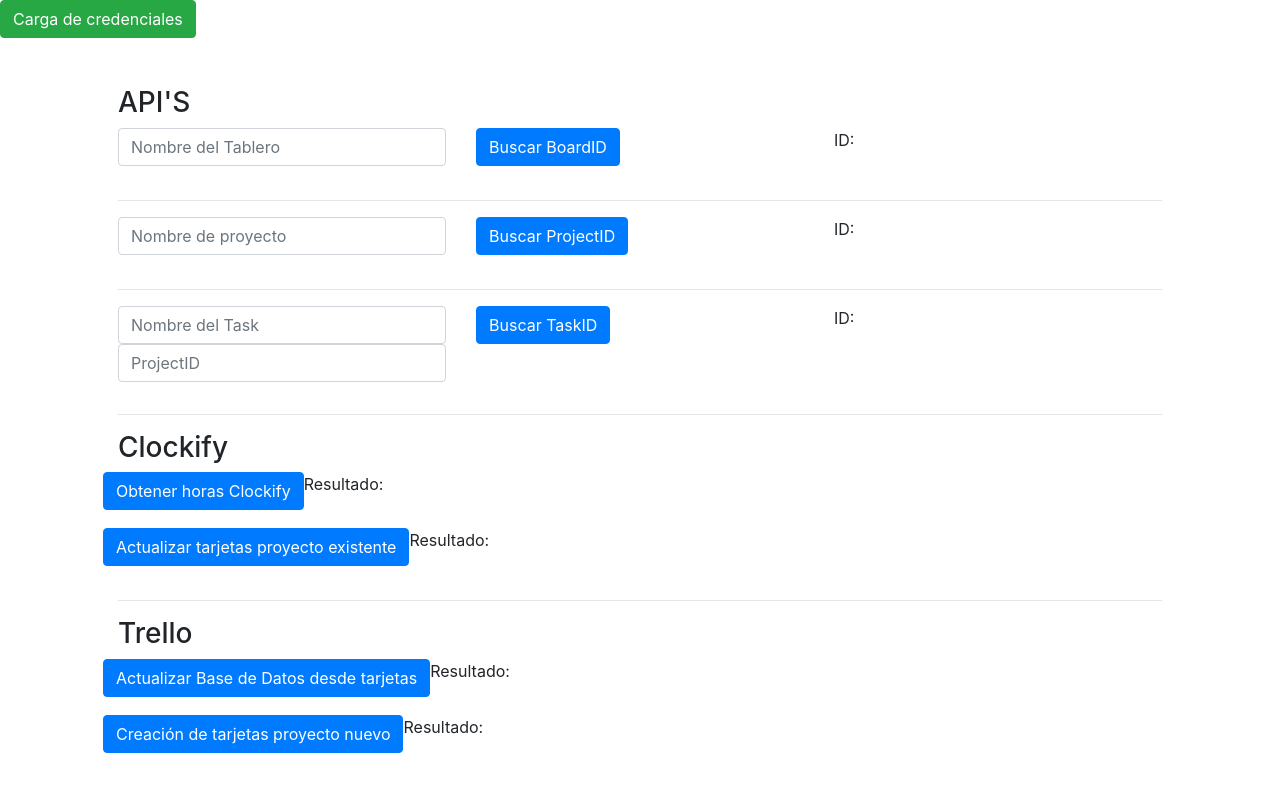
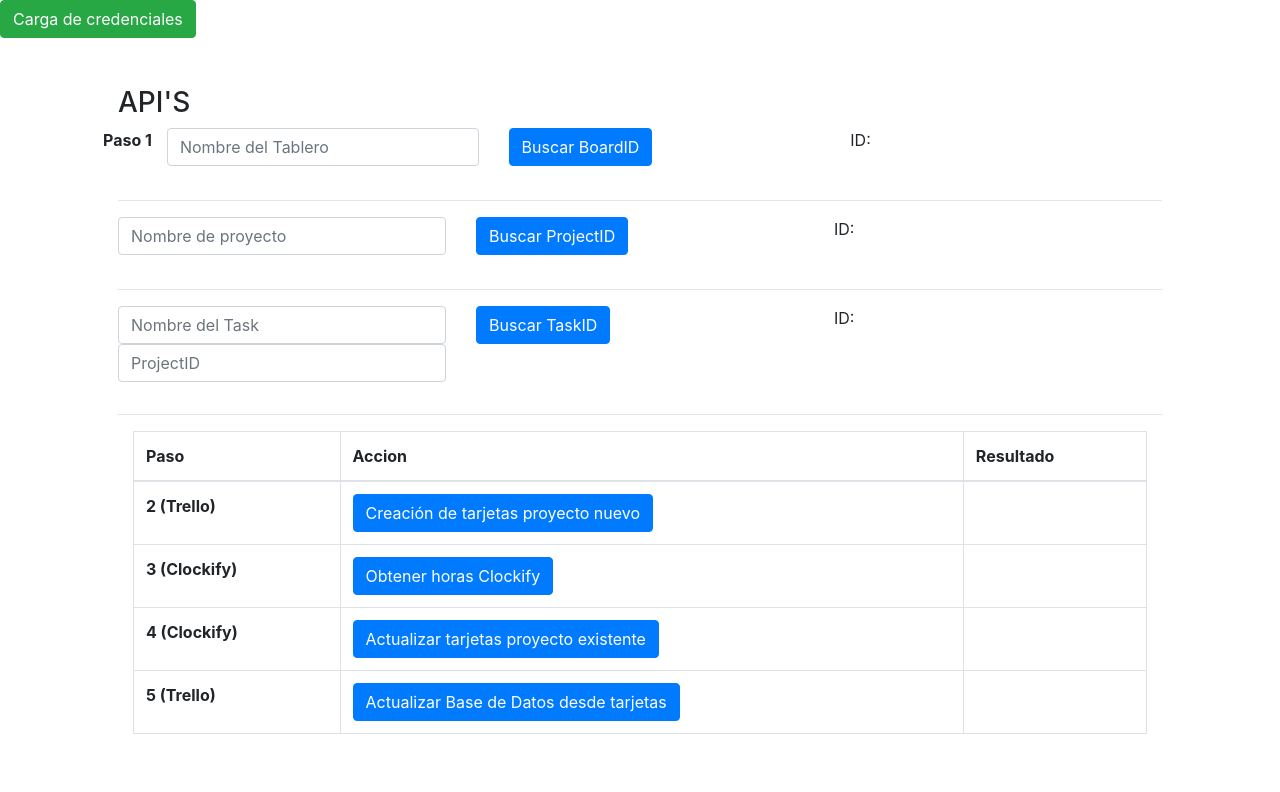
Before and after one commit to enmanuel23x/gestion-backend, a website: page views/index.html in a window 1280 px wide. Drawn offline with nearby package versions, Linux system fonts and the light colour scheme.

Commit message:
Index updated

```diff
--- a/views/index.html
+++ b/views/index.html
@@ -1,58 +1,82 @@
 <!DOCTYPE html>
 <html lang="en">
+
 <head>
   <meta charset="UTF-8">
-    <title>Title</title>
+  <title>Integración</title>
   <script src="https://cdn.jsdelivr.net/npm/vue@2.5.16/dist/vue.js"></script>
   <script src="https://cdnjs.cloudflare.com/ajax/libs/axios/0.19.2/axios.js"></script>
   <link rel="stylesheet" href="https://stackpath.bootstrapcdn.com/bootstrap/4.5.0/css/bootstrap.min.css" integrity="sha384-9aIt2nRpC12Uk9gS9baDl411NQApFmC26EwAOH8WgZl5MYYxFfc+NcPb1dKGj7Sk" crossorigin="anonymous">
 
 </head>
+
 <body>
-    <div  id="info">
+  <div id="info">
     <button @click="Change" v-if="band" class="btn btn-success">Carga de credenciales</button>
     <button @click="Change" v-else class="btn btn-success">Prueba de rutas</button>
     <div class="container pt-5 pb-5 pl-5 pr-5" v-if="band">
       <h3>API'S</h3>
+      <!-- Paso 1 -->
       <div class="row pb-3">
+        <strong>Paso 1</strong>
         <div class="col"><input v-model="boardName" type="text" class="form-control" placeholder="Nombre del Tablero"></div>
         <div class="col"><button class="btn btn-primary" @click="getBoardID(boardName)">Buscar BoardID</button></div>
-        <div class="col"><p>ID: {{ boardID }}</p></div>
+        <div class="col">
+          <p>ID: {{ boardID }}</p>
+        </div>
       </div>
       <hr>
       <div class="row pb-3">
         <div class="col"><input v-model="projectName" type="text" class="form-control" placeholder="Nombre de proyecto"></div>
         <div class="col"><button class="btn btn-primary" @click="getProjectID(projectName)">Buscar ProjectID</button></div>
-        <div class="col"><p>ID: {{ projectID }}</p></div>
+        <div class="col">
+          <p>ID: {{ projectID }}</p>
+        </div>
       </div>
       <hr>
       <div class="row pb-3">
         <div class="col">
-            <input v-model="taskName"  type="text" class="form-control" placeholder="Nombre del Task">
+          <input v-model="taskName" type="text" class="form-control" placeholder="Nombre del Task">
           <input v-model="proID" type="text" class="form-control" placeholder="ProjectID">
         </div>
         <div class="col"><button class="btn btn-primary" @click="getTaskID(taskName, proID)">Buscar TaskID</button></div>
-        <div class="col"><p>ID: {{ taskID }}</p></div>
+        <div class="col">
+          <p>ID: {{ taskID }}</p>
+        </div>
       </div>
       <hr>
-    <h3>Clockify</h3>
-    <div class="row pb-3">
-        <div ><button class="btn btn-primary" @click="getTime()">Obtener horas Clockify</button></div>
-        <div><p>Resultado: {{ Time }}</p></div>
-    </div>
-    <div class="row pb-3">
-        <div ><button class="btn btn-primary" @click="actualizar()">Actualizar tarjetas proyecto existente</button></div>
-        <div ><p>Resultado: {{ Time2 }}</p></div>
-    </div>
-    <hr>
-    <h3>Trello</h3>
-    <div class="row pb-3">
-        <div ><button class="btn btn-primary" @click="getCards()">Actualizar Base de Datos desde tarjetas</button></div>
-        <div ><p>Resultado: {{ cards }}</p></div>
-    </div>
-    <div class="row pb-3">
-        <div><button class="btn btn-primary" @click="createCards()">Creación de tarjetas proyecto nuevo</button></div>
-        <div><p>Resultado: {{ cards2 }}</p></div>
+      <div class="col-12">
+        <table class="table table-bordered">
+          <thead>
+            <tr>
+              <th scope="col">Paso</th>
+              <th scope="col">Accion</th>
+              <th scope="col">Resultado</th>
+            </tr>
+          </thead>
+          <tbody>
+            <tr>
+              <th scope="row">2 (Trello)</th>
+              <td><button class="btn btn-primary" @click="createCards()">Creación de tarjetas proyecto nuevo</button></td>
+              <td>{{ cards2 }}</td>
+            </tr>
+            <tr>
+              <th scope="row">3 (Clockify)</th>
+              <td><button class="btn btn-primary" @click="getTime()">Obtener horas Clockify</button></td>
+              <td>{{ Time }}</td>
+            </tr>
+            <tr>
+              <th scope="row">4 (Clockify)</th>
+              <td><button class="btn btn-primary" @click="actualizar()">Actualizar tarjetas proyecto existente</button></td>
+              <td>{{ Time2 }}</td>
+            </tr>
+            <tr>
+              <th scope="row">5 (Trello)</th>
+              <td><button class="btn btn-primary" @click="getCards()">Actualizar Base de Datos desde tarjetas</button></td>
+              <td>{{ cards }}</td>
+            </tr>
+          </tbody>
+        </table>
       </div>
     </div>
     <div class="container pt-5 pb-5 pl-5 pr-5" v-else>
@@ -102,7 +126,7 @@
           /*recibe parametro name(nombre del proyecto) y client(nombre del cliente), busca en la lista de proyectos,
           devuelve el resultado filtrado y se retorna el ID en la funcion
           (si los parametros coinciden en su totalidad es la posicion 0 en la lista)*/
-                return new Promise(async (resolve,reject) => {
+          return new Promise(async (resolve, reject) => {
             try {
               const result = await axios.get(`/workspaces/${this.workspaceId}/projects?name=${name}`);
               this.projectID = result.data[0].id
@@ -119,7 +143,7 @@
           /*recibe parametro name(nombre de la tarea) y projectId(ID del proyecto), busca en la lista de tareas dentro del proyecto,
           devuelve el resultado filtrado y se retorna el ID en la funcion
           (si los parametros coinciden en su totalidad es la posicion 0 en la lista)*/
-                return new Promise(async (resolve,reject) => {
+          return new Promise(async (resolve, reject) => {
             try {
               const result = await axios.get(`/workspaces/${this.workspaceId}/projects/${projectId}/tasks?name=${name}`);
               this.taskID = result.data[0].id;
@@ -128,11 +152,13 @@
             }
           });
         },
-            getBoardID(name){
-                let names = []; let ids= []; let index = 0;
+        getBoardID(name) {
+          let names = [];
+          let ids = [];
+          let index = 0;
           axios.defaults.baseURL = 'https://api.trello.com/1'
-                const add = '?key='+this.$data.trelloKey+'&token='+this.$data.trelloToken
-                return new Promise(async (resolve,reject) => {
+          const add = '?key=' + this.$data.trelloKey + '&token=' + this.$data.trelloToken
+          return new Promise(async (resolve, reject) => {
             try {
               let result = await axios.get(`/members/me/boards${add}`);
               result = result.data;
@@ -162,7 +188,7 @@
         getCards() {
           axios.defaults.baseURL = 'http://10.48.13.156:4090'
           //Ruta para actualizar las cartas en BD
-                return new Promise(async (resolve,reject) => {
+          return new Promise(async (resolve, reject) => {
             try {
               const result = await axios.get(`/trello/getCards`);
               this.cards = result.data;
@@ -174,7 +200,7 @@
         createCards() {
           axios.defaults.baseURL = 'http://10.48.13.156:4090'
           //Ruta para actualizar las cartas en BD
-                return new Promise(async (resolve,reject) => {
+          return new Promise(async (resolve, reject) => {
             try {
               const result = await axios.get(`trello/createCards`);
               this.cards2 = result.data;
@@ -186,7 +212,7 @@
         getTime() {
           axios.defaults.baseURL = 'http://10.48.13.156:4090'
           //Ruta para actualizar las cartas en BD
-                return new Promise(async (resolve,reject) => {
+          return new Promise(async (resolve, reject) => {
             try {
               const result = await axios.get(`/clockify/getTime`);
               console.log(result)
@@ -199,7 +225,7 @@
         actualizar() {
           axios.defaults.baseURL = 'http://10.48.13.156:4090'
           //Ruta para actualizar las cartas en BD
-                return new Promise(async (resolve,reject) => {
+          return new Promise(async (resolve, reject) => {
             try {
               const result = await axios.get(`clockify/actualizar`);
               this.Time2 = JSON.stringify(result.data);
@@ -208,11 +234,12 @@
             }
           });
         },
-            Change(){
-                this.band= !this.band
+        Change() {
+          this.band = !this.band
         }
       }
     });
   </script>
 </body>
+
 </html>
```
Lines whose indentation alone changed are shown as unchanged.
